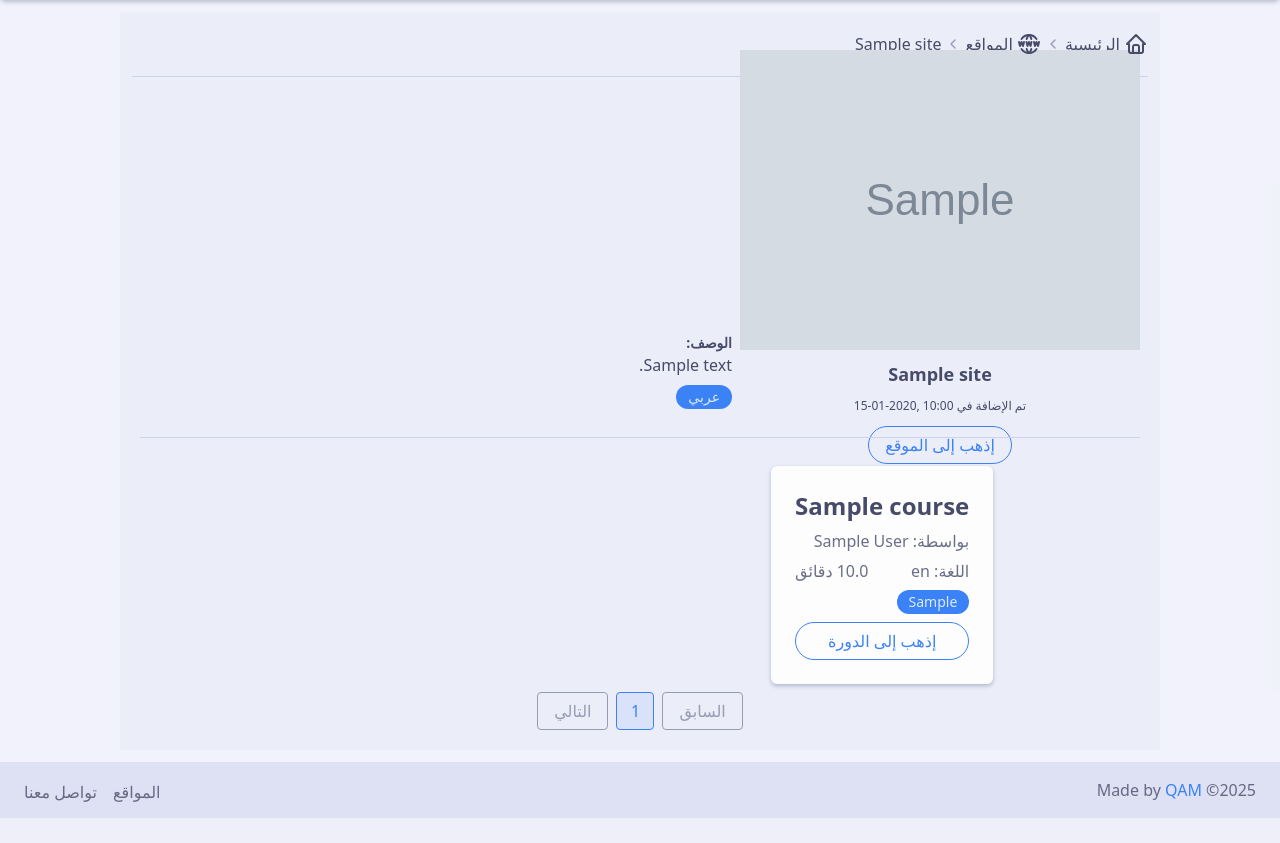
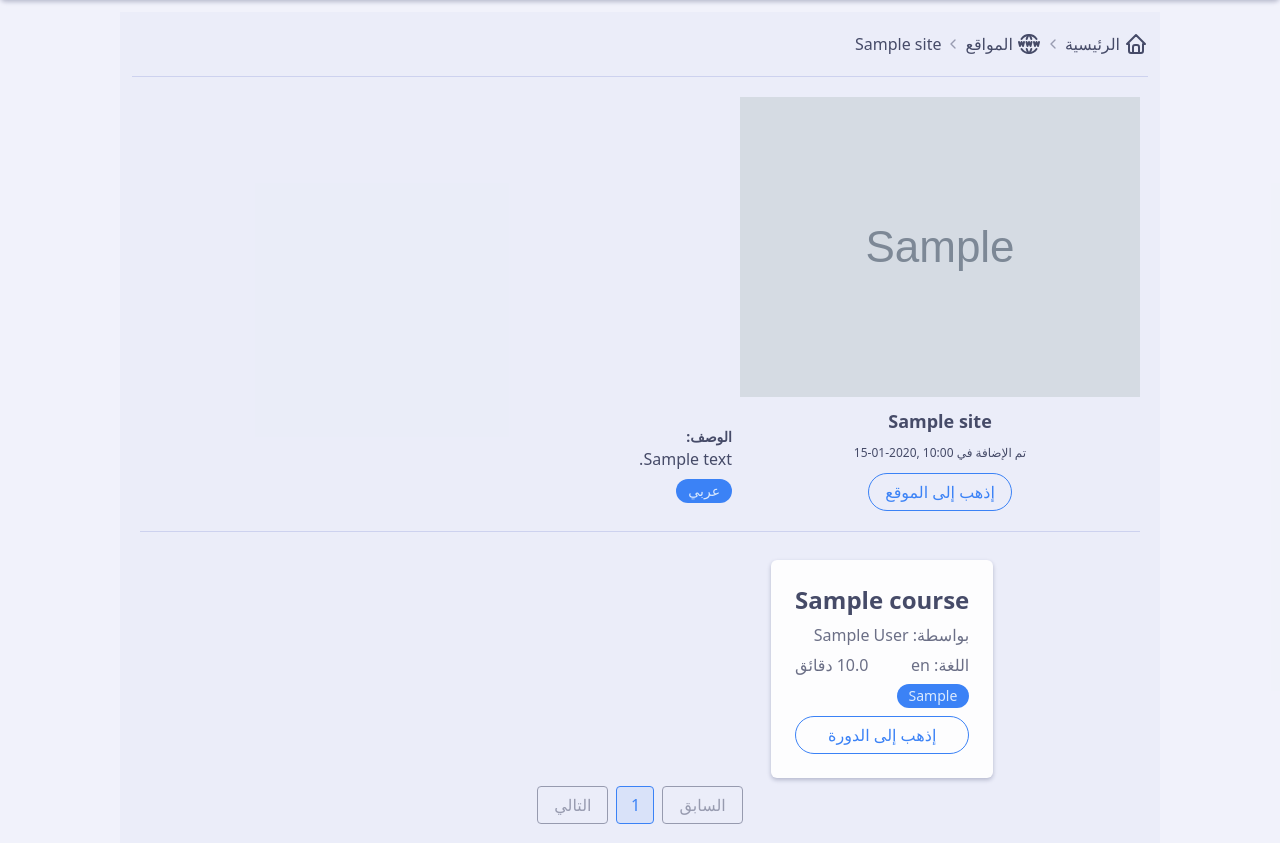
Before and after one commit to almusjan/QAM-Courses, a Django app: page /site/1/ in a window 1280 px wide. Shown: the part 72-915 px from the top of the page. Before the commit the page ends 890 px from the top, so only its background shows below. Run offline with Django 5.2, Linux system fonts and the light colour scheme; tables that the repository leaves empty hold one stand-in row (values such as "Sample post"); grey boxes marked "Sample" are stand-in pictures; some libraries are stand-ins or nearby versions.

Commit message:
change card size in site info

```diff
--- a/templates/mysite/site_info.html
+++ b/templates/mysite/site_info.html
@@ -20,7 +20,7 @@
             {# site container #}
             <div id="site_container" class="flex flex-col gap-3 m-2 lg:gap-5">
                 {# site info #}
-                <div id="site_info" class="flex flex-col gap-2 lg:flex-row lg:h-[20rem]">
+                <div id="site_info" class="flex flex-col gap-2 lg:flex-row"> <!-- lg:h-[20rem] -->
                     <div id="right-side" class="flex flex-col items-center justify-center gap-3">
                         <div>
                             <img src="{{ site.cover.url }}" alt="WWW">
```
